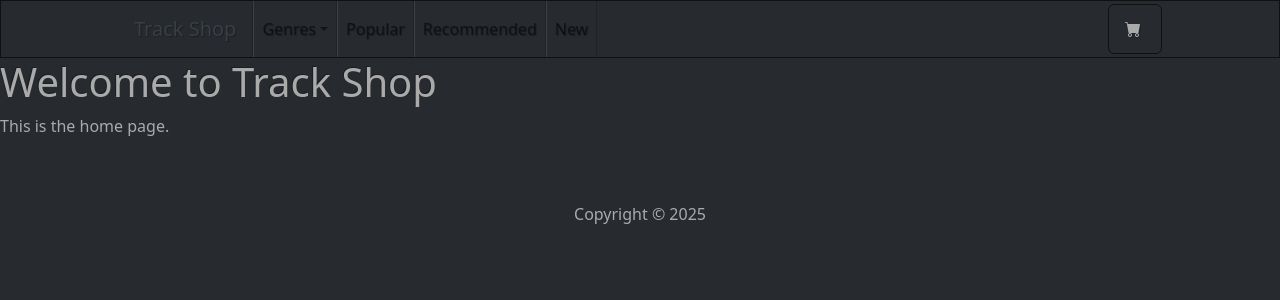
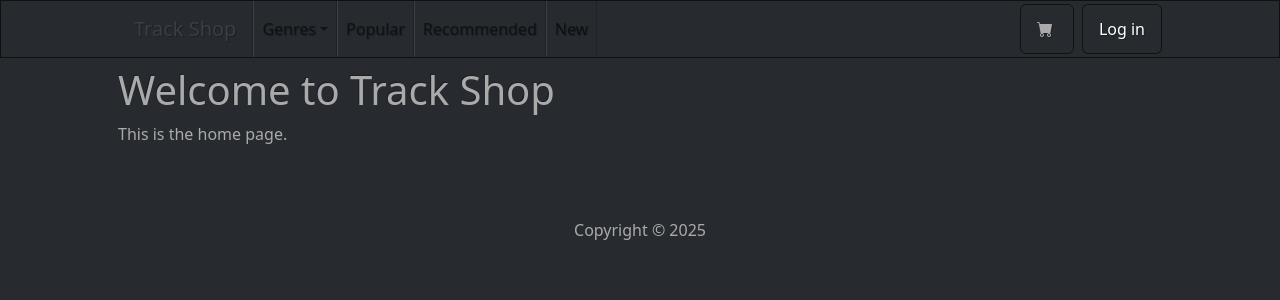
Before and after one commit to willhollingsworth/Track-Shop, a FastAPI app: page / in a window 1280 px wide. Shown: the top 300 px of the page. Run offline with FastAPI, Linux system fonts and the light colour scheme; some libraries are stand-ins or nearby versions.

Commit message:
feat: add login button and ensuring main content is displayed correctly

```diff
--- a/app/templates/base.html
+++ b/app/templates/base.html
@@ -84,11 +84,16 @@
                         <button class="btn" type="submit">
                             <i class="bi-cart-fill me-1"></i>
                         </button>
+                        <a href="#" class="btn btn-dark ms-2">Log in</a>
                     </form>
                 </div>
             </div>
         </nav>
+        <section class="py-2">
+            <div class="container px-4 px-lg-5">
         {% block content %}{% endblock %}
+            </div>
+        </section>
         <!-- Footer-->
         <footer class="py-5 bg-dark">
             <div class="container">
```
